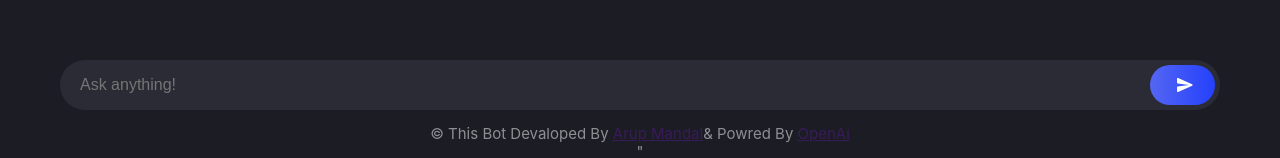
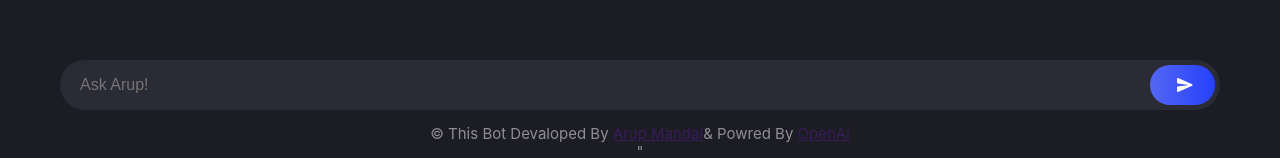
Before and after one commit to cyberboyarup/Bot, a React (Vite) app in the folder client/: page / in a window 1280 px wide. Shown: the part 660-818 px from the top of the page. Built offline with nearby package versions, Linux system fonts and the light colour scheme.

Commit message:
Update App.jsx

```diff
--- a/client/src/App.jsx
+++ b/client/src/App.jsx
@@ -128,7 +128,7 @@ function App() {
                     value={input}
                     autoFocus
                     type="text"
-                    placeholder="Ask anything!"
+                    placeholder="Ask Arup!"
                     onChange={(e) => setInput(e.target.value)}
                     onKeyUp={onKeyUp}
                 />
```
